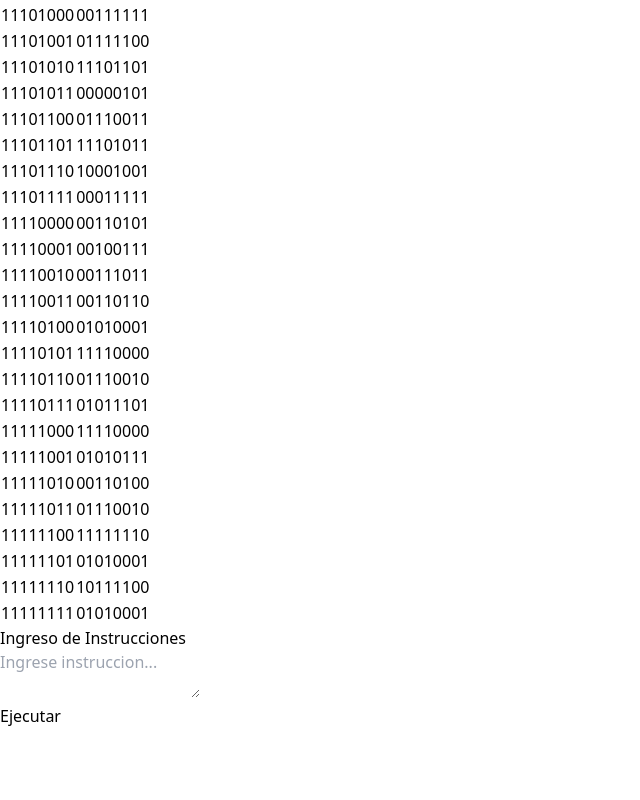
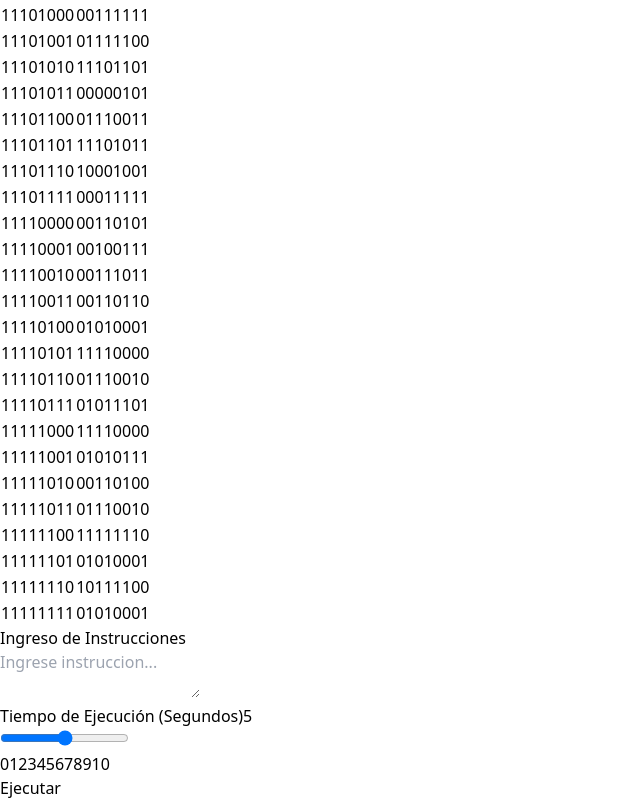
Before and after one commit to Sebastian906/Arquitectura-Frontend, a React (Vite) app: page / in a window 1280 px wide. Shown: the part 6350-7150 px from the top of the page, without its empty margins (0-640 px from the left). Before the commit the page ends 7078 px from the top, so only its background shows below. Built offline with nearby package versions, Linux system fonts and the light colour scheme.

Commit message:
Creación del componente para la barra de tiempo

```diff
--- a/src/App.jsx
+++ b/src/App.jsx
@@ -5,10 +5,11 @@ import MemoriaP from './components/MemoriaP'
 import MDatos from './components/MDatos'
 import Instrucciones from './components/Instrucciones'
 import Boton from './components/Boton'
+import Tiempo from './components/Tiempo'
 
 const App = () => {
   return (
-    <div className="bg-indigo-100 min-h-screen p-4">
+    <div className="bg-indigo-100 min-h-screen p-4 relative">
       <Titulo />
       <div className="flex flex-col md:flex-row justify-center gap-4">
         {/* Primera columna */}
@@ -25,9 +26,13 @@ const App = () => {
           <Instrucciones />
         </div>
       </div>
-      <Boton/>
+      {/* Contenedor para Tiempo y Boton */}
+      <div className="fixed bottom-0 left-0 right-0 flex justify-between p-10 bg-indigo-100 shadow-md">
+        <Tiempo />
+        <Boton />
+      </div>
     </div>
   );
-}
+};
 
 export default App
--- /dev/null
+++ b/src/components/Tiempo.jsx
@@ -0,0 +1,47 @@
+import React, { useState } from 'react';
+
+const Tiempo = () => {
+    const [value, setValue] = useState(5);
+
+    const handleChange = (e) => {
+        setValue(Number(e.target.value));
+    };
+
+    return (
+        <div className="fixed bottom-0 left-0 mb-4 ml-4 w-80">
+            <div className="flex justify-between mb-2">
+                <span>Tiempo de Ejecución (Segundos)</span>
+                <span className="font-bold">{value}</span>
+            </div>
+            <div className="flex items-center">
+                <div className="w-full h-2 bg-gray-200 rounded-lg relative">
+                    <div className="absolute h-2 bg-blue-500 rounded-lg" style={{ width: `${value * 10}%` }} />
+                    <div className="absolute w-4 h-4 bg-blue-500 rounded-full" style={{ left: `${value * 10}%`, transform: 'translateX(-50%)' }} />
+                </div>
+                <input
+                type="range"
+                min="0"
+                max="10"
+                value={value}
+                onChange={handleChange}
+                className="absolute w-full h-2 opacity-0"
+                />
+            </div>
+            <div className="flex justify-between mt-2 text-xs">
+                <span>0</span>
+                <span>1</span>
+                <span>2</span>
+                <span>3</span>
+                <span>4</span>
+                <span>5</span>
+                <span>6</span>
+                <span>7</span>
+                <span>8</span>
+                <span>9</span>
+                <span>10</span>
+            </div>
+        </div>
+    );
+};
+
+export default Tiempo;
```
